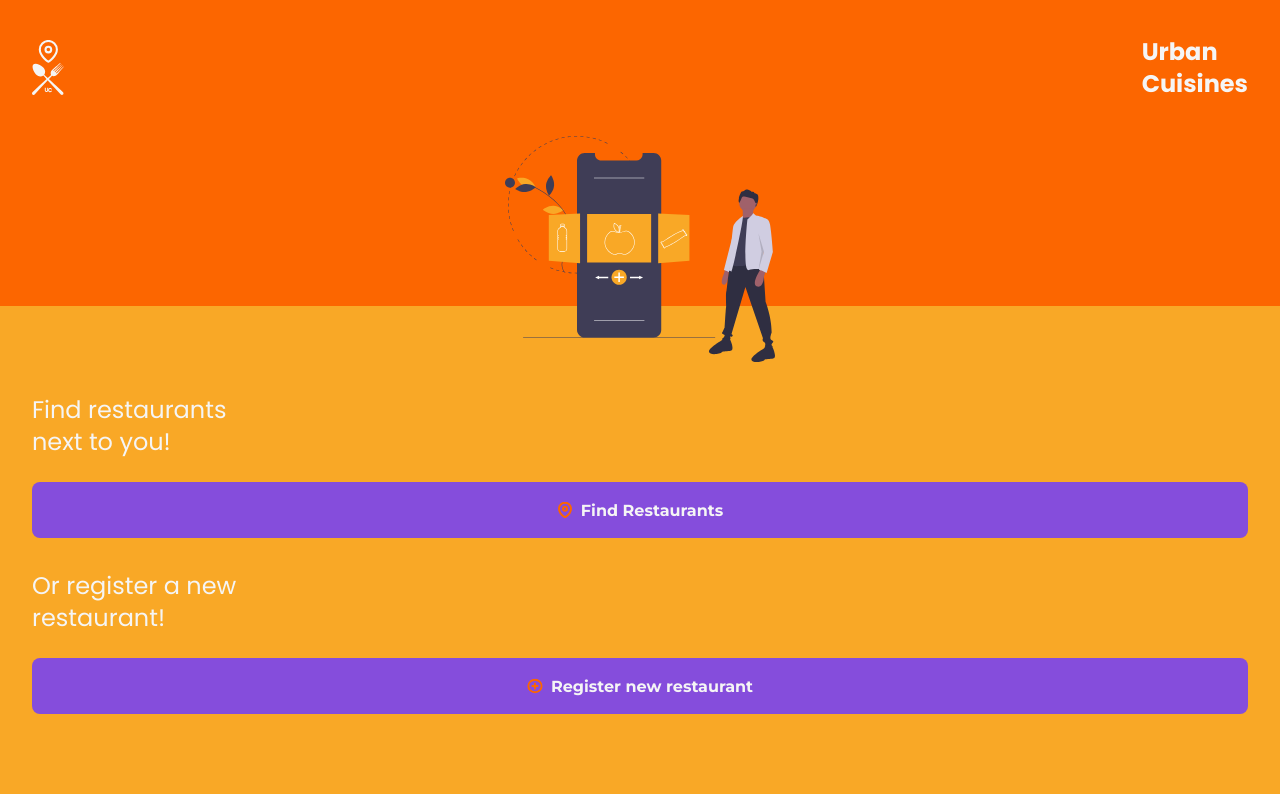
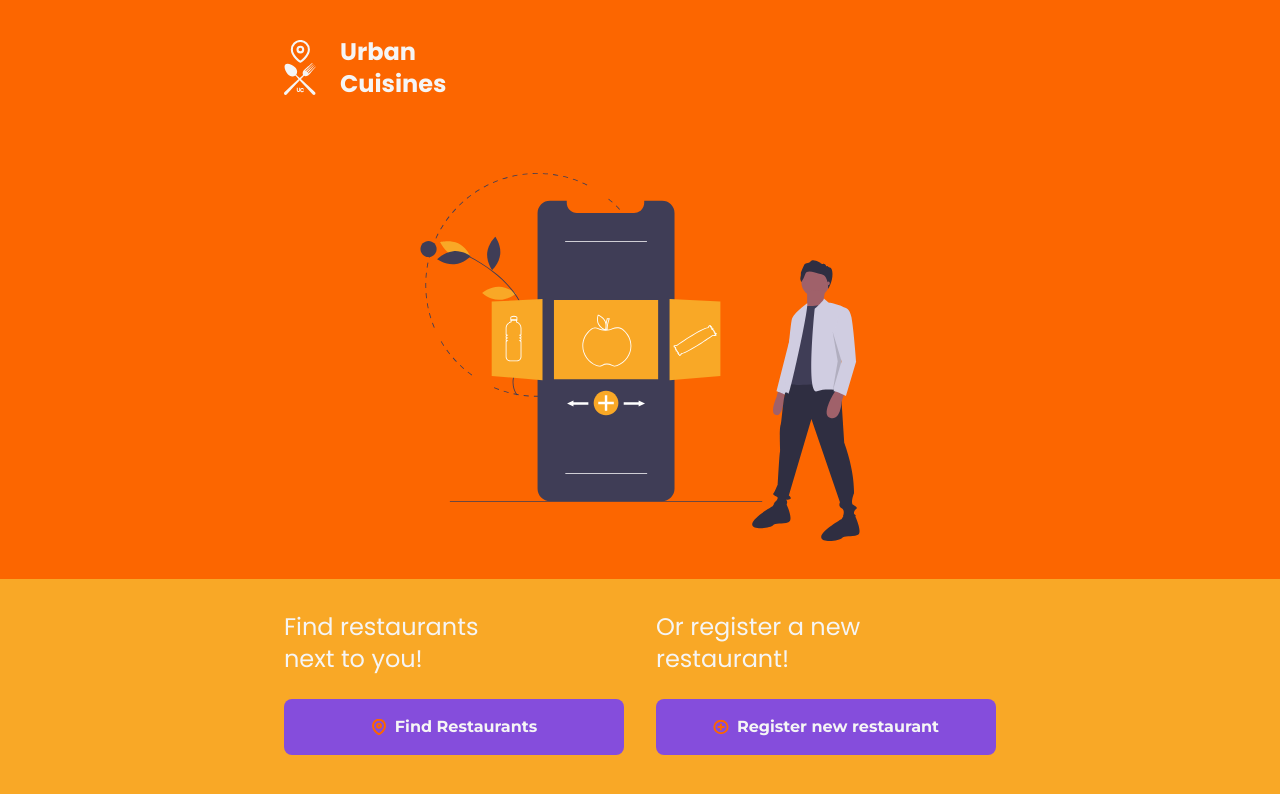
Before and after one commit to Yuziem14/urban-cuisines, a React (Create React App) app in the folder web/: page / in a window 1280 px wide. Shown: the top 794 px of the page. Built offline with nearby package versions, Linux system fonts and the light colour scheme.

Commit message:
feat: create a desktop layout adaptation

```diff
--- a/web/src/assets/styles/global.css
+++ b/web/src/assets/styles/global.css
@@ -47,9 +47,10 @@ span.breakline {
   display: block;
 }
 
-.container {
-  width: 90vw;
+.wrapper {
+  width: 100%;
   max-width: 712px;
+  margin: 0 auto;
 }
 
 @media (min-width: 768px) {
--- a/web/src/pages/Landing/index.tsx
+++ b/web/src/pages/Landing/index.tsx
@@ -1,4 +1,5 @@
 import React from 'react';
+import { Link } from 'react-router-dom';
 
 import logoImg from '../../assets/images/logo.svg';
 import heroImg from '../../assets/images/hero.svg';
@@ -10,32 +11,38 @@ import './styles.css';
 function Landing() {
   return (
     <div id='page-landing'>
+      <div className='wrapper'>
         <header>
           <img src={logoImg} alt='Urban Cuisines | Logo' />
           <h1>
             Urban <span className='breakline'></span>Cuisines
           </h1>
         </header>
+      </div>
       <main>
+        <div className='wrapper hero-image'>
           <img src={heroImg} alt='Hero' />
+        </div>
         <div className='actions'>
+          <div className='wrapper'>
             <div>
               <h3>
                 Find restaurants <span className='breakline'></span>next to you!
               </h3>
-            <a href='/'>
+              <Link to='/find'>
                 <img src={mapPinIcon} alt='Find Restaurants Icon' />
                 Find Restaurants
-            </a>
+              </Link>
             </div>
             <div>
               <h3>
                 Or register a new <span className='breakline'></span>restaurant!
               </h3>
-            <a href='/'>
+              <Link to='/register'>
                 <img src={plusCircleIcon} alt='Find Restaurants Icon' />
                 Register new restaurant
-            </a>
+              </Link>
+            </div>
           </div>
         </div>
       </main>
--- a/web/src/pages/Landing/styles.css
+++ b/web/src/pages/Landing/styles.css
@@ -9,12 +9,16 @@
   background: var(--color-primary);
 }
 
+#page-landing .wrapper {
+  padding: 0 16px;
+}
+
 #page-landing header {
   min-height: 72px;
   display: flex;
   align-items: center;
   justify-content: space-between;
-  margin: 32px;
+  margin: 32px 0;
 }
 
 #page-landing header img {
@@ -32,10 +36,14 @@
   flex: 1;
 }
 
-#page-landing main > img {
+#page-landing .hero-image {
+  display: flex;
+  justify-content: center;
+}
+
+#page-landing .hero-image img {
   width: 90%;
   max-width: 270px;
-  align-self: center;
   transform: translateY(var(--hero-offset-y));
   margin-top: calc(var(--hero-offset-y) * -1);
 }
@@ -43,14 +51,10 @@
 #page-landing main .actions {
   flex: 1;
   background: var(--color-secondary);
-  padding: 0 32px;
 }
 
-#page-landing main .actions div:first-child {
+#page-landing main .actions div.wrapper {
   margin-top: calc(var(--hero-offset-y) + 32px);
-}
-
-#page-landing main .actions div + div {
   margin-bottom: 16px;
 }
 
@@ -83,3 +87,46 @@
   width: 1.6rem;
   height: 1.6rem;
 }
+
+@media (min-width: 768px) {
+  :root {
+    --hero-offset-y: 0;
+  }
+
+  #page-landing .wrapper {
+    padding: 0;
+  }
+
+  #page-landing header {
+    justify-content: flex-start;
+  }
+
+  #page-landing header img {
+    margin-right: 24px;
+  }
+
+  #page-landing .hero-image {
+    flex: 2;
+    align-items: center;
+  }
+
+  #page-landing .hero-image img {
+    max-width: none;
+    max-height: 368px;
+    margin: 0;
+  }
+
+  #page-landing main .actions .wrapper {
+    display: grid;
+    grid-template-columns: 1fr 1fr;
+    grid-column-gap: 32px;
+    align-items: center;
+  }
+  #page-landing main .actions div.wrapper {
+    margin: 32px auto;
+  }
+
+  #page-landing .actions .wrapper div {
+    margin: 0;
+  }
+}
```
Lines whose indentation alone changed are shown as unchanged.
